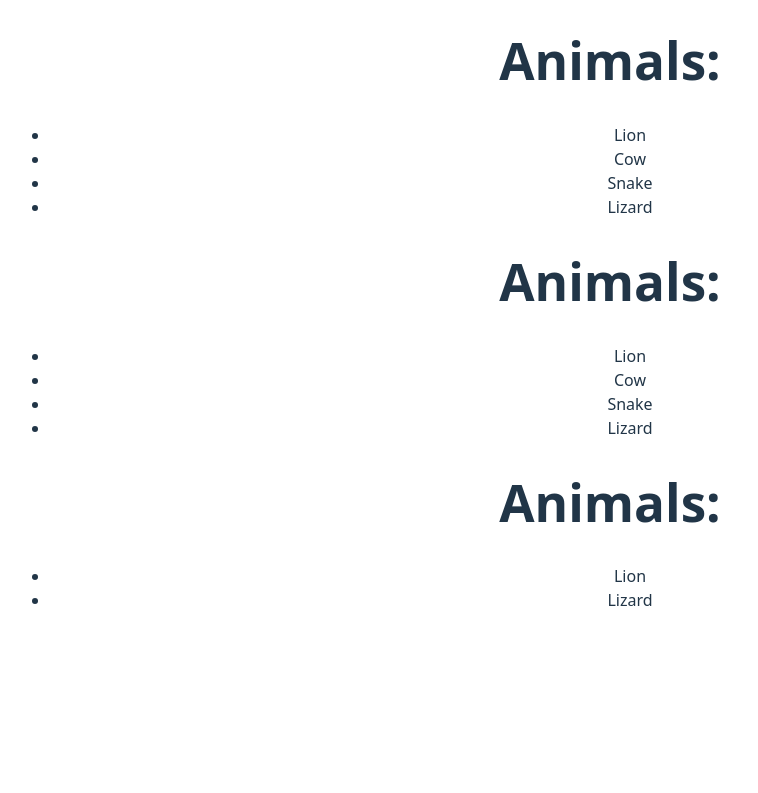
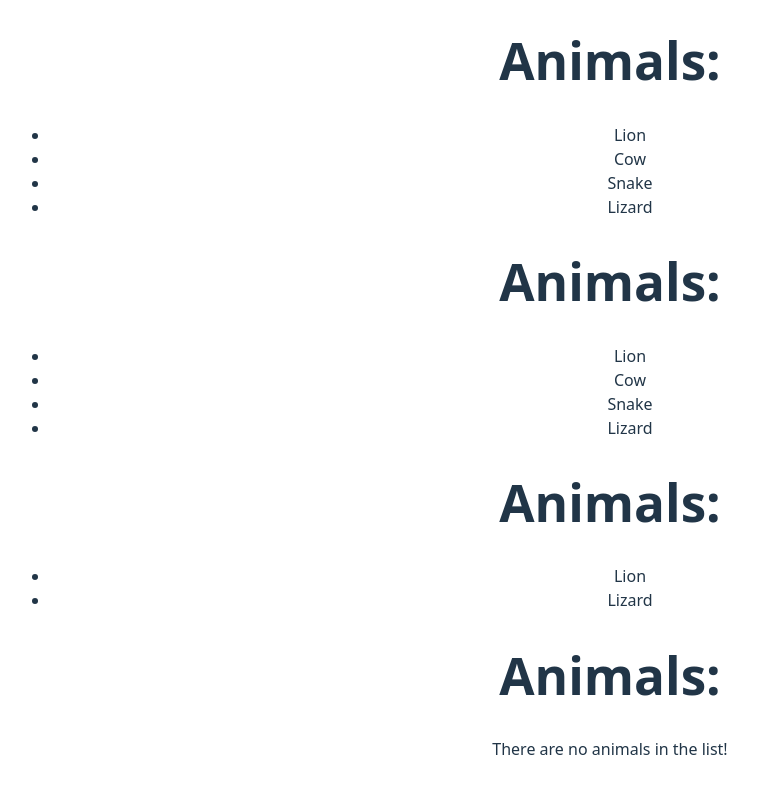
Before and after one commit to mrmiffmiff/hello-react-world, a React (Vite) app: page / in a window 1280 px wide. Shown: the part 1454-2247 px from the top of the page, without its empty margins (30-788 px from the left). Before the commit the page ends 2114 px from the top, so only its background shows below. Built offline with nearby package versions, Linux system fonts and the light colour scheme.

Commit message:
more conditional rendering

```diff
--- /dev/null
+++ b/src/ConditionalAnimals.jsx
@@ -0,0 +1,28 @@
+function List(props) {
+    if (!props.animals) {
+        return <div>Loading...</div>;
+    }
+
+    if (props.animals.length === 0) {
+        return <div>There are no animals in the list!</div>;
+    }
+
+    return (
+        <ul>
+            {props.animals.map((animal) => {
+                return <li key={animal}>{animal}</li>;
+            })}
+        </ul>
+    );
+}
+
+export default function ConditionalAnimals() {
+    const animals = [];
+
+    return (
+        <div>
+            <h1>Animals: </h1>
+            <List animals={animals} />
+        </div>
+    );
+}
--- a/src/TernaryAnimalsByProps.jsx
+++ b/src/TernaryAnimalsByProps.jsx
@@ -3,6 +3,8 @@ function List(props) {
         <ul>
             {props.animals.map((animal) => {
                 return animal.startsWith("L") ? <li key={animal}>{animal}</li> : null;
+                // alternatively, could return
+                // return animal.startsWith("L") && <li key={animal}>{animal}</li>
             })}
         </ul>
     );
--- a/src/main.jsx
+++ b/src/main.jsx
@@ -9,6 +9,7 @@ import ConversionTest from './ConversionTest.jsx'
 import Animals from './Animals.jsx'
 import AnimalsByProps from './AnimalsByProps.jsx'
 import TernaryAnimalsByProps from './TernaryAnimalsByProps.jsx'
+import ConditionalAnimals from './ConditionalAnimals.jsx'
 
 createRoot(document.getElementById('root')).render(
   <StrictMode>
@@ -21,5 +22,6 @@ createRoot(document.getElementById('root')).render(
     <Animals />
     <AnimalsByProps />
     <TernaryAnimalsByProps />
+    <ConditionalAnimals />
   </StrictMode>,
 )
```
